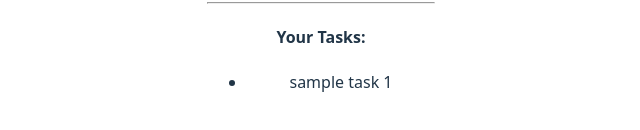
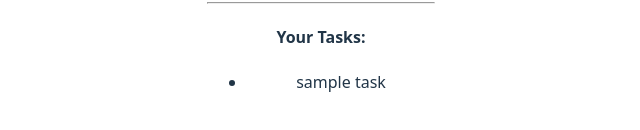
Before and after one commit to Shreyash-23423/React-tutorials, a React (Vite) app: page / in a window 1280 px wide. Shown: the part 492-622 px from the top of the page, without its empty margins (319-959 px from the left). Built offline with nearby package versions, Linux system fonts and the light colour scheme.

Commit message:
learned about how to use unique key for list items with exof todo lis

```diff
--- a/package.json
+++ b/package.json
@@ -11,7 +11,8 @@
   },
   "dependencies": {
     "react": "^19.2.0",
-    "react-dom": "^19.2.0"
+    "react-dom": "^19.2.0",
+    "uuid": "^13.0.0"
   },
   "devDependencies": {
     "@eslint/js": "^9.39.1",
--- a/src/TodoList.jsx
+++ b/src/TodoList.jsx
@@ -1,14 +1,15 @@
 import { useState } from 'react';
+import { v4 as uuidv4 } from 'uuid';
 
 export default function TodoList() {
 
-    let [todos,setTodos] = useState(["sample task 1"]);
+    let [todos,setTodos] = useState([{task: "sample task", id: uuidv4()}]);
     let [newTodo, setNewTodo] = useState("");
 
 
     let addNewTask = () => {
     console.log("Add Task button clicked");
-    setTodos([...todos, newTodo]);
+    setTodos([...todos, {task: newTodo, id: uuidv4()}]);
     setNewTodo("");
    };
 
@@ -21,7 +22,7 @@ export default function TodoList() {
             <div>
                 <input type="text"
                  placeholder="Enter your task"
-
+                    value={newTodo}
                  onChange={upadteTodoValue} />
                  <br />
                 <button onClick={addNewTask}>Add Task</button>
@@ -30,7 +31,7 @@ export default function TodoList() {
                 <h4>Your Tasks:</h4>
                 <ul>
                     {todos.map((todo) => (
-                        <li>{todo }</li>
+                        <li key={todo.id}>{todo.task}</li>
                     ))}
                 </ul>
             </div>
```
Also changed, not shown: 1 other file (tests, documents, lock files or other folders).
